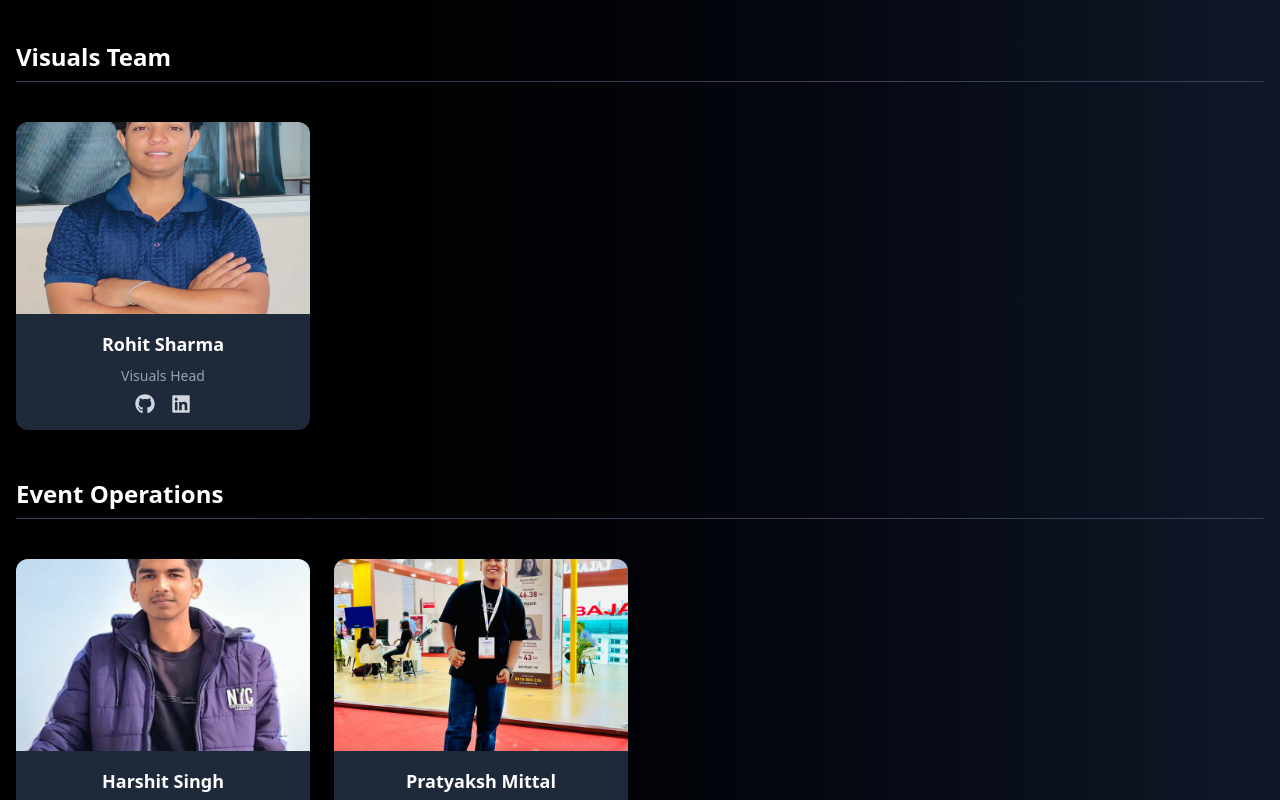
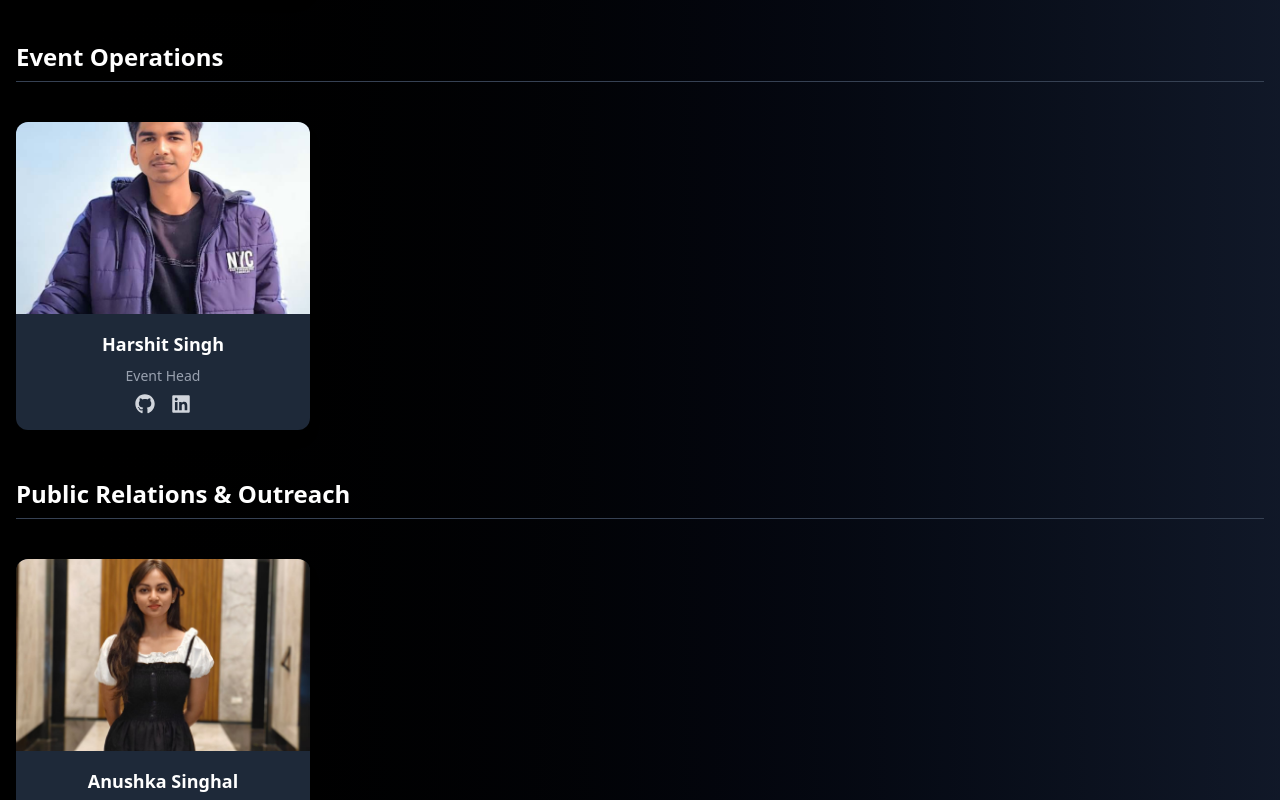
Before and after one commit to Anshika9gaur/cswd, a Next.js app: page /team in a window 1280 px wide. Shown: the part 1480-2280 px from the top of the page. Built offline with nearby package versions, Linux system fonts and the light colour scheme.

Commit message:
remove team members

```diff
--- a/app/team/page.tsx
+++ b/app/team/page.tsx
@@ -51,16 +51,16 @@ const teamData = [
 
     ],
   },
-  {
-    title: "Visuals Team",
-    members: [
-      {
-        name: "Rohit Sharma", image: "/rohit.jpg", role: "Visuals Head", github: "https://github.com/nikhilpundir108",
-        linkedin: "https://linkedin.com/in/nikhilpundir108"
-      },
+  // {
+  //   title: "Visuals Team",
+  //   members: [
+  //     {
+  //       name: "Rohit Sharma", image: "/rohit.jpg", role: "Visuals Head", github: "https://github.com/nikhilpundir108",
+  //       linkedin: "https://linkedin.com/in/nikhilpundir108"
+  //     },
 
-    ],
-  },
+  //   ],
+  // },
   {
     title: "Event Operations",
     members: [
@@ -68,11 +68,6 @@ const teamData = [
         name: "Harshit Singh", image: "/harshitSingh.jpg", role: "Event Head", github: "https://github.com/harshu7878",
         linkedin: "https://www.linkedin.com/in/harshit-panchal-n787878-linkdin/"
       },
-      {
-        name: "Pratyaksh Mittal", image: "/pratyaksh.jpg", role: "Quality Head", github: "https://www.linkedin.com/in/pratyaksh-mittal-91b5882b5?utm_source=share&utm_campaign=share_via&utm_content=profile&utm_medium=ios_app",
-        linkedin: "https://github.com/Pratyaksh6395/Pratyaksh.git"
-      },
-
     ],
   },
   {
```
